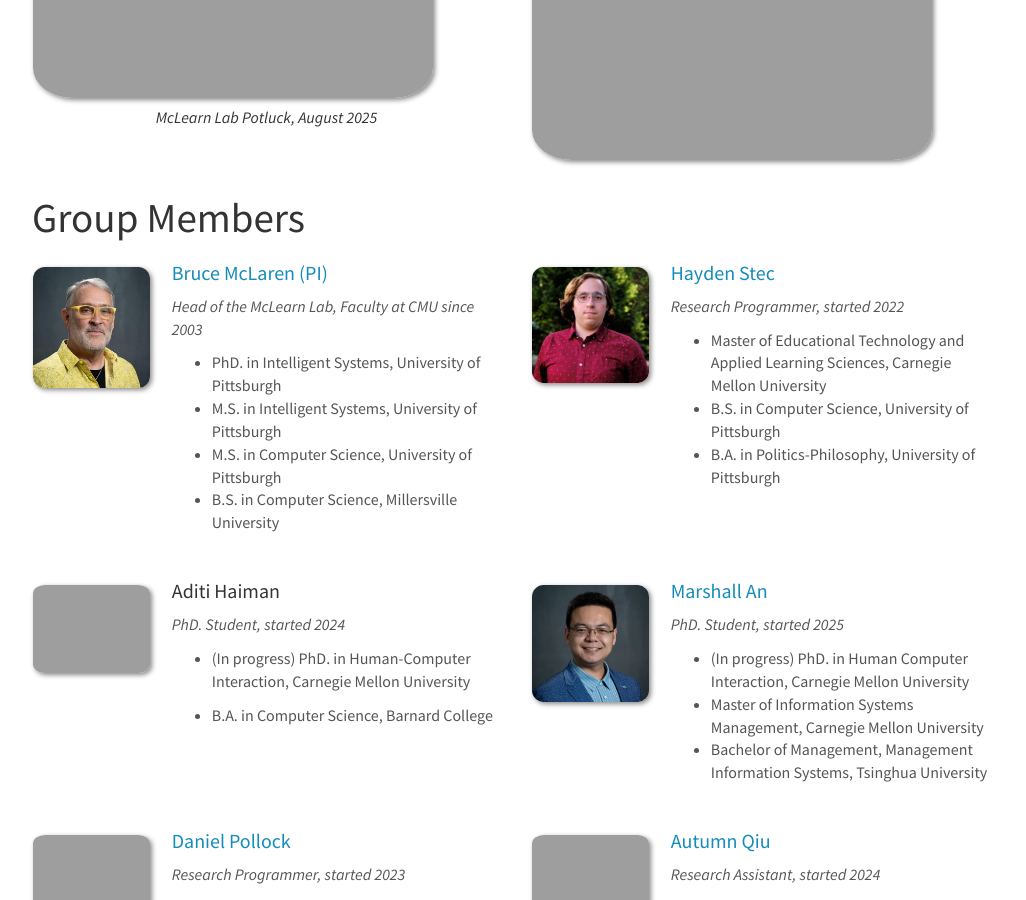
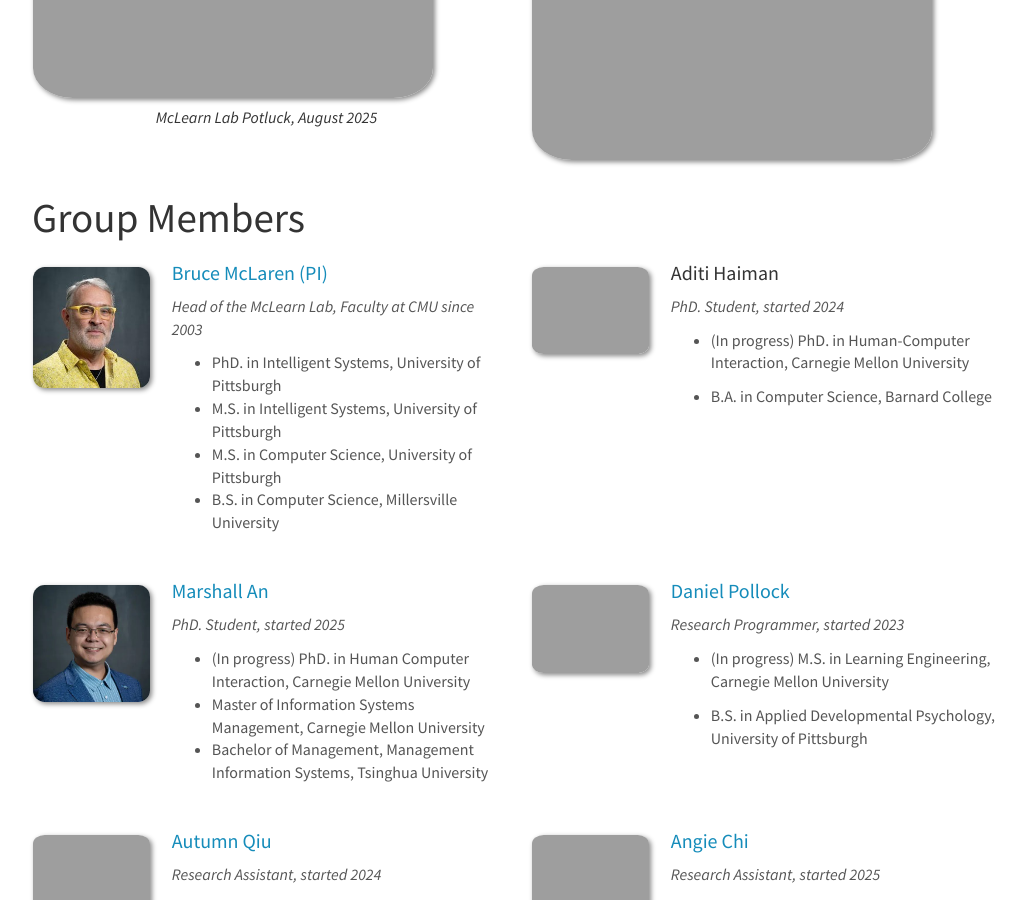
Before and after one commit to McLearn-Lab/McLearn-Lab.github.io, a Jekyll site: the page built from _pages/team.md, in a window 1280 px wide and 900 px high, scrolled down 398 px. Shown: the whole window, without its empty margins (124-1150 px from the left). Built offline with Jekyll 4.4.1, drawn with Linux system fonts in a browser that asks for light colours; nearby versions of some CDN libraries; some of the changed text lies outside the part shown.

Commit message:
goodbye hayden o7

```diff
--- a/_data/former_members.yml
+++ b/_data/former_members.yml
@@ -3,6 +3,16 @@
 #   info:
 #   role_with_lab:
 #   site:
+
+- name: Hayden Stec
+  photo: hayden-stec.jpg
+  info: PhD Student, EPFL
+  role_with_lab: Research Programmer
+  site: https://www.linkedin.com/in/hayden-stec/
+  # number_educ: 3
+  # education1: Master of Educational Technology and Applied Learning Sciences, Carnegie Mellon University
+  # education2: B.S. in Computer Science, University of Pittsburgh
+  # education3: B.A. in Politics-Philosophy, University of Pittsburgh
 
 - name: Mahboobeh Mehrvarz
   photo: mahboobeh-mehrvarz.jpg
--- a/_data/team_members.yml
+++ b/_data/team_members.yml
@@ -18,16 +18,6 @@
   education3: M.S. in Computer Science, University of Pittsburgh
   education4: B.S. in Computer Science, Millersville University
 
-
-
-- name: Hayden Stec
-  photo: hayden-stec.jpg
-  info: Research Programmer, started 2022
-  site: https://www.linkedin.com/in/hayden-stec/
-  number_educ: 3
-  education1: Master of Educational Technology and Applied Learning Sciences, Carnegie Mellon University
-  education2: B.S. in Computer Science, University of Pittsburgh
-  education3: B.A. in Politics-Philosophy, University of Pittsburgh
 
 
 - name: Aditi Haiman
@@ -52,8 +42,9 @@
   photo: daniel-pollock.jpg
   info: Research Programmer, started 2023
   site: https://www.linkedin.com/in/daniel-pollock-117895207/
-  number_educ: 1
-  education1: B.S. in Applied Developmental Psychology, University of Pittsburgh
+  number_educ: 2
+  education1: (In progress) M.S. in Learning Engineering, Carnegie Mellon University
+  education2: B.S. in Applied Developmental Psychology, University of Pittsburgh
 
 - name: Autumn Qiu
   photo: autumn-qiu.jpg
```
